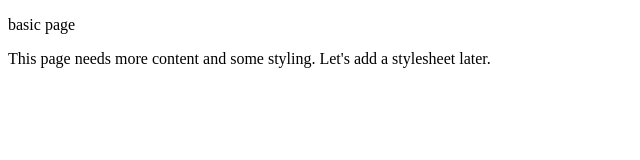
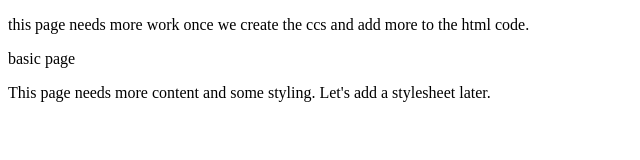
Before and after one commit to LizzTheLizard/basicpage, a plain HTML site: page index.html in a window 1280 px wide. Shown: the whole page, without its empty margins (0-640 px from the left). Drawn offline with Linux system fonts and the light colour scheme.

Commit message:
one more paragraph
this is going to be fun

```diff
--- a/index.html
+++ b/index.html
@@ -4,6 +4,7 @@
  	<title>page 1</title>
  </head>
  <body>
+ 	<p>this page needs more work once we create the ccs and add more to the html code.</p>
     <p>basic page</p>
     <p>This page needs more content and some styling.
     Let's add a stylesheet later.</p>
```
